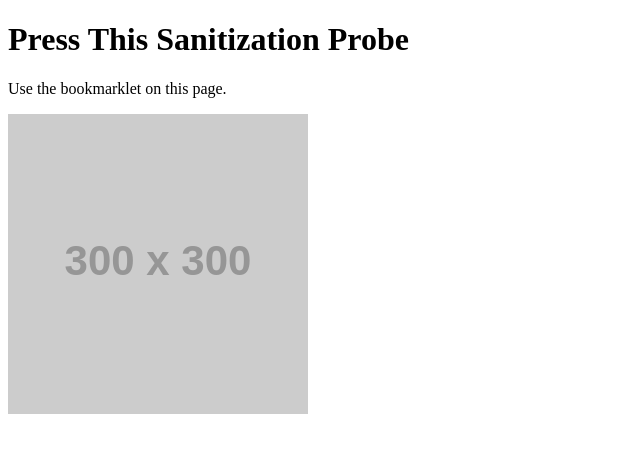
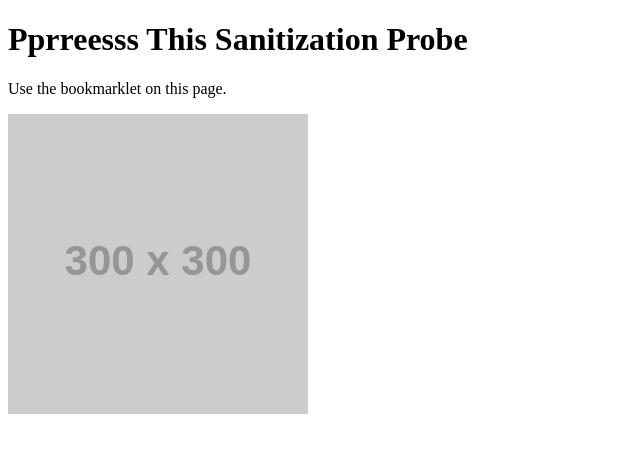
Before and after one commit to miamdaegun/attack_test, a plain HTML site: page malicious_xss.html in a window 1280 px wide. Shown: the whole page, without its empty margins (0-640 px from the left). Drawn offline with Linux system fonts and the light colour scheme; placeholder pictures from the web are drawn by us.

Commit message:
Update malicious_xss.html

```diff
--- a/malicious_xss.html
+++ b/malicious_xss.html
@@ -14,7 +14,7 @@
 
 </head>
 <body>
-    <h1>Press This Sanitization Probe</h1>
+    <h1>Pprreesss This Sanitization Probe</h1>
     <p>Use the bookmarklet on this page.</p>
 
     <img src="http://placehold.it/300x300" data-custom="' onmouseover='alert(1)">
```
